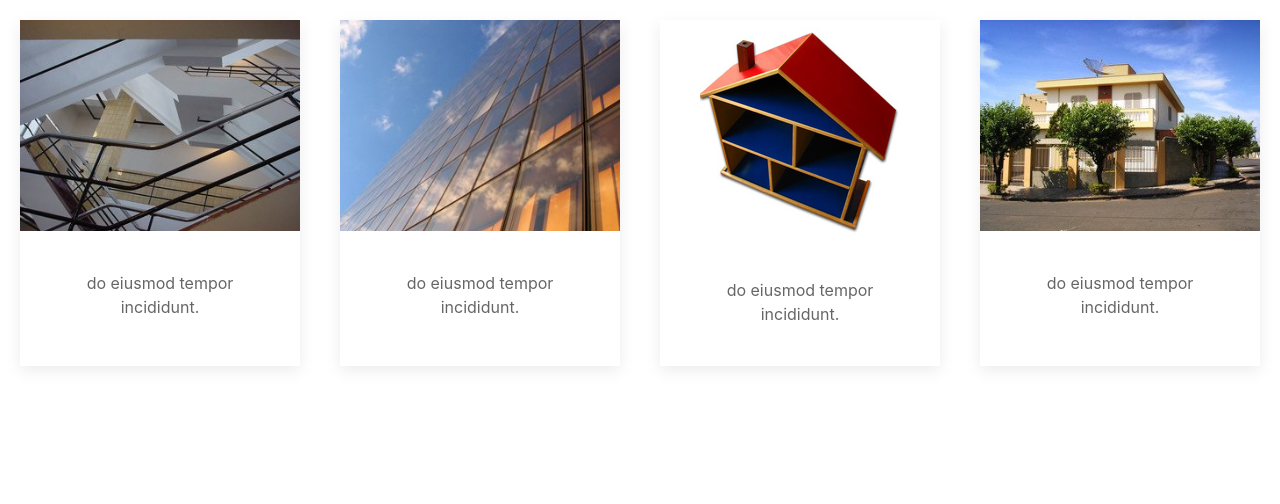
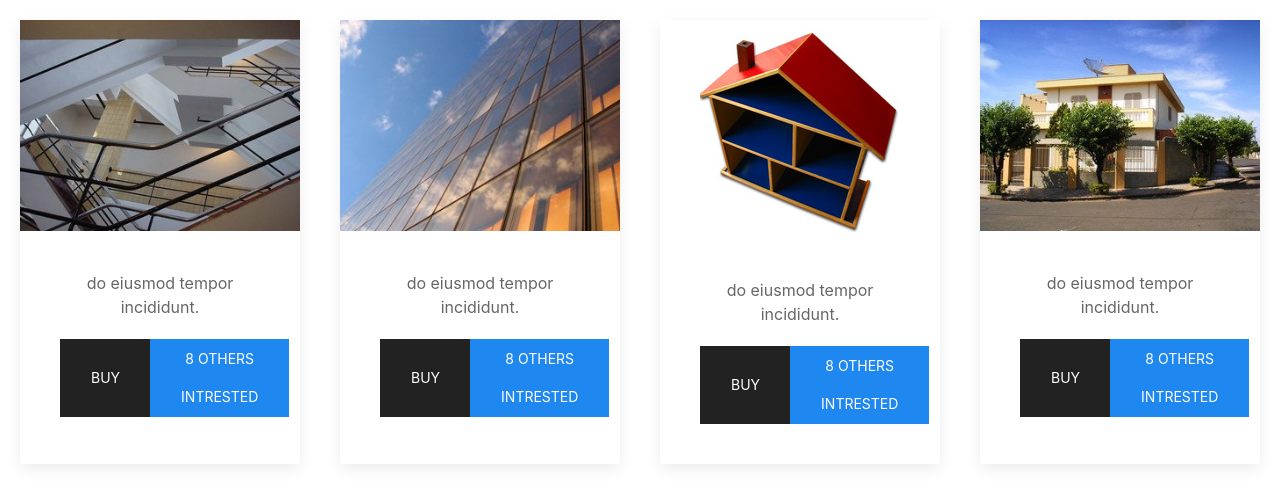
Before and after one commit to wachukxs/first-vue, a Vue app: page / in a window 1280 px wide. Shown: the top 504 px of the page. Built offline with nearby package versions, Linux system fonts and the light colour scheme.

Commit message:
more logic for buying

```diff
--- a/src/components/Index.vue
+++ b/src/components/Index.vue
@@ -8,6 +8,30 @@
                     </div>
                     <div class="uk-card-body">
                         <p>do eiusmod tempor incididunt.</p>
+
+                        <div class="uk-margin-small">
+                            <div class="uk-button-group">
+                                <button class="uk-button uk-button-secondary">Buy</button>
+                                <div uk-dropdown="mode: click">
+                                    Please provide your details.
+                                    <div>
+                                        <div class="uk-margin">
+                                            <input class="uk-input uk-form-width-medium" type="text" placeholder="Name" value="">
+                                        </div>
+                                        <div class="uk-margin">
+                                            <input class="uk-input uk-form-width-medium" type="text" placeholder="Email" value="">
+                                        </div>
+                                        <div class="uk-margin">
+                                            <input class="uk-input uk-form-width-medium" type="text" placeholder="Location" value="">
+                                        </div>
+                                        <div class="uk-margin"> <!-- after notifying seller, disable 'Buy' button -->
+                                            <button class="uk-button uk-button-default" type="button" >Notify Seller</button>
+                                        </div>
+                                    </div>
+                                </div>
+                                <button class="uk-button uk-button-primary">8 others intrested</button>
+                            </div>
+                        </div>
                     </div>
                 </div>
             </div>
@@ -18,6 +42,13 @@
                     </div>
                     <div class="uk-card-body">
                         <p>do eiusmod tempor incididunt.</p>
+
+                        <div class="uk-margin-small">
+                            <div class="uk-button-group">
+                                <button class="uk-button uk-button-secondary">Buy</button>
+                                <button class="uk-button uk-button-primary">8 others intrested</button>
+                            </div>
+                        </div>
                     </div>
                 </div>
             </div>
@@ -28,6 +59,13 @@
                     </div>
                     <div class="uk-card-body">
                         <p>do eiusmod tempor incididunt.</p>
+
+                        <div class="uk-margin-small">
+                            <div class="uk-button-group">
+                                <button class="uk-button uk-button-secondary">Buy</button>
+                                <button class="uk-button uk-button-primary">8 others intrested</button>
+                            </div>
+                        </div>
                     </div>
                 </div>
             </div>
@@ -39,6 +77,13 @@
                     </div>
                     <div class="uk-card-body">
                         <p>do eiusmod tempor incididunt.</p>
+
+                        <div class="uk-margin-small">
+                            <div class="uk-button-group">
+                                <button class="uk-button uk-button-secondary">Buy</button>
+                                <button class="uk-button uk-button-primary">8 others intrested</button>
+                            </div>
+                        </div>
                     </div>
                 </div>
             </div>
```
